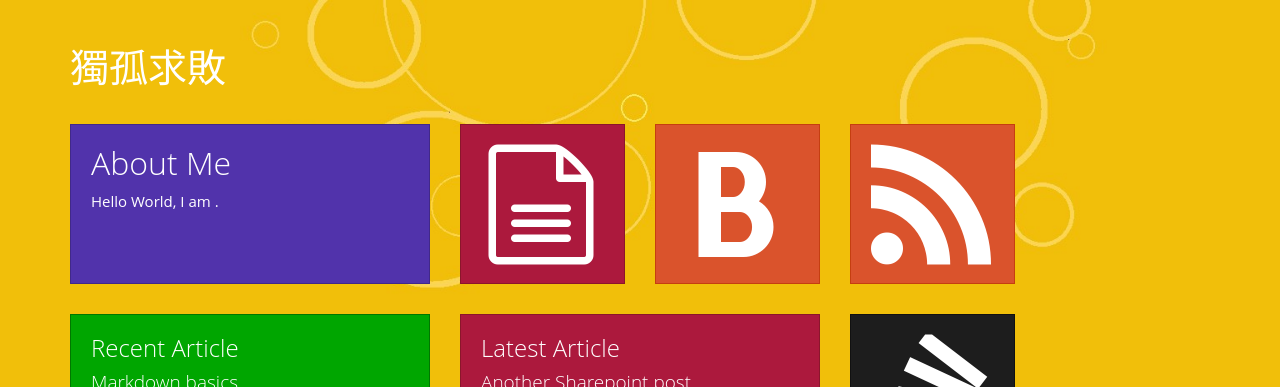
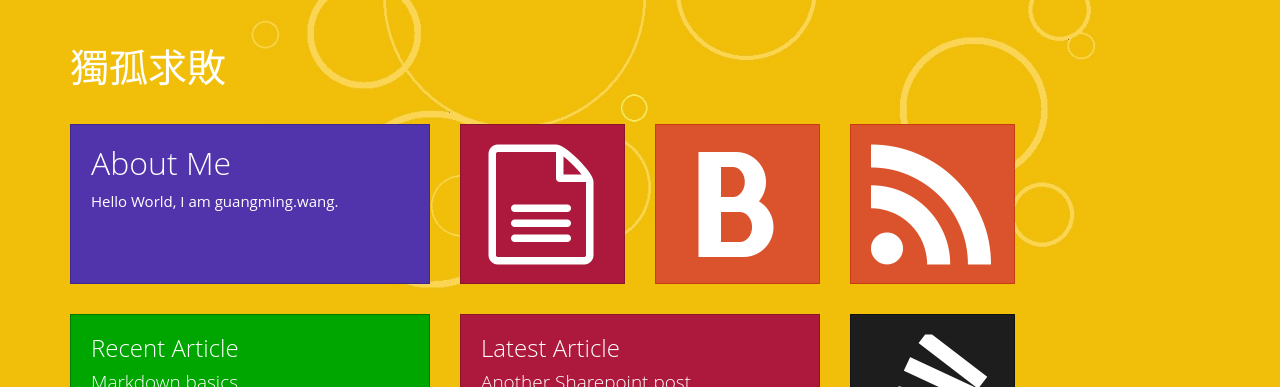
Before and after one commit to no1guangming/no1guangming.github.io, a Jekyll site: the page built from index.html, in a window 1280 px wide. Shown: the top 387 px of the page. Built offline with Jekyll 4.4.1, drawn with Linux system fonts in a browser that asks for light colours.

Commit message:
Update index.html

```diff
--- a/index.html
+++ b/index.html
@@ -17,7 +17,7 @@ description: Home Page for Jekyll Metro Theme
 				<a href="about/" title="About Me">
 					<div class="tile purple profile">
 						<h2 class="title">About Me</h2>
-						<p>Hello World, I am {{guangming.wang}}.</p>
+						<p>Hello World, I am guangming.wang.</p>
 					</div>
 				</a>
 		    </div>
```
